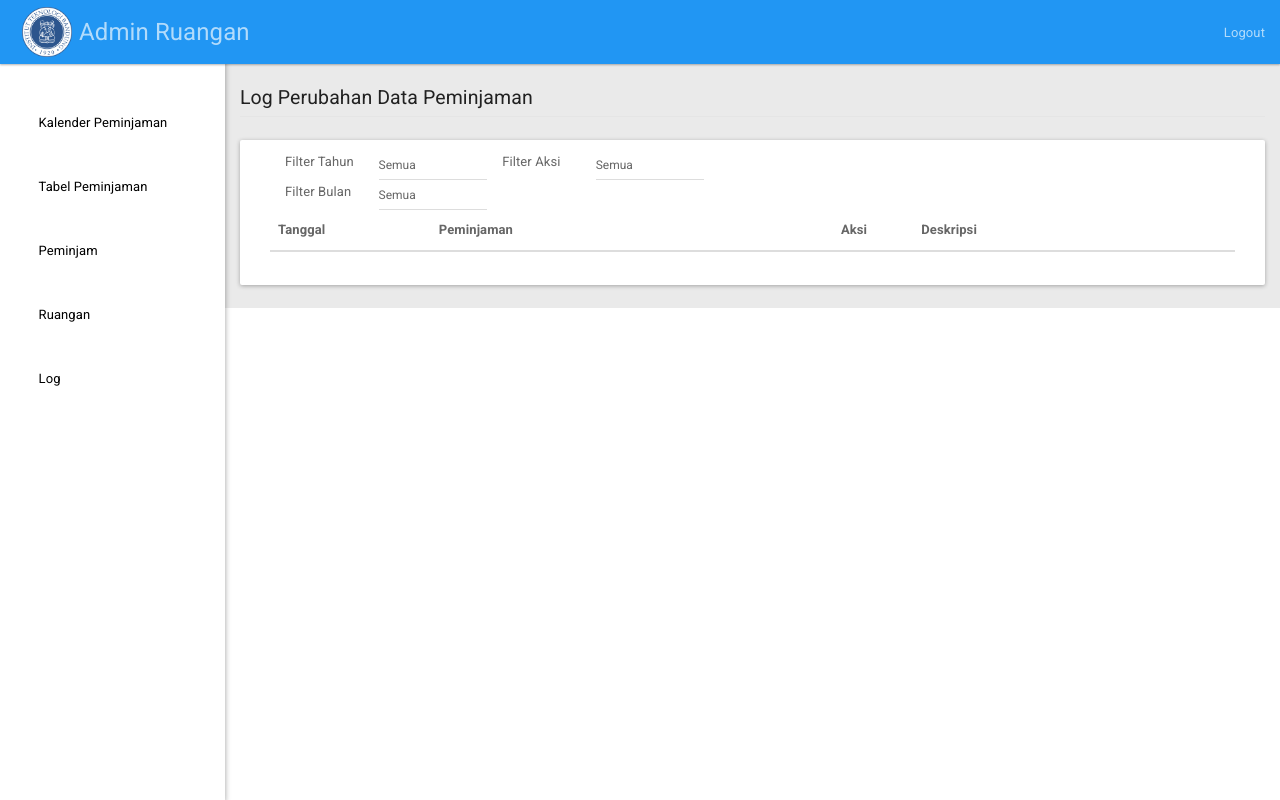
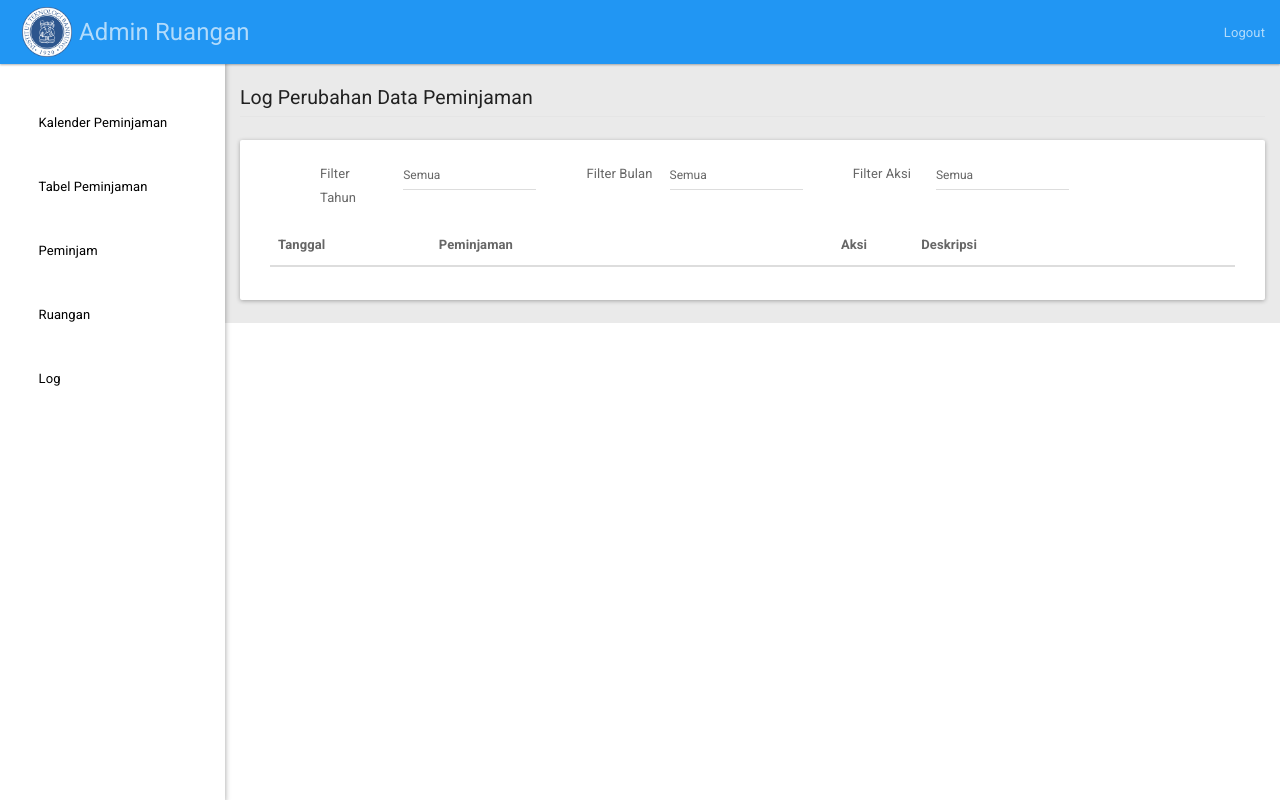
Before and after one commit to harryawk/sarpras_website, a Django app: template log/templates/log/index.html in a window 1280 px wide. Run offline with Django 3.2, Linux system fonts and the light colour scheme; the template is opened without the code that fills it, so the values that code supplies are empty; some libraries are stand-ins or nearby versions; some web fonts are replaced.

Commit message:
perapihan tampilan filter pada page index

```diff
--- a/log/templates/log/index.html
+++ b/log/templates/log/index.html
@@ -29,6 +29,11 @@
 
 	.arrow-down,.arrow-up {
 		padding-right: 0px;
+	}
+
+	.control-label {
+		margin-top: 2px;
+		padding-left: 50px;
 	}
 
 </style>
@@ -145,30 +150,31 @@
 
 <div ng-app="logList" ng-controller="logListController">
     <div class="panel container-fluid">
-			<div class="col-lg-5" style="width: 46.66666667%">
+			<div class="col-lg-10" style="margin-top: 10px;margin-bottom: 10px;">
                 <div class="form-group">
-									<label class="control-label col-lg-3" for="id_filter_tahun">Filter Tahun</label>
-									<div class="col-lg-3" style="padding: 0px">
-											<select ng-model="filterTahun" id="id_filter_tahun" class="form-control input-sm">
-													<option value="" selected>Semua</option>
-											</select>
-									</div>
-										<label class="control-label col-lg-3" for="id_filter_aksi">Filter Aksi</label>
-                    <div class="col-lg-3" style="padding: 0px">
-                        <select ng-model="filterAksi" id="id_filter_aksi" class="form-control input-sm">
-                            <option value="" selected>Semua</option>
-														<option value="{[{ aksiData.string }]}" ng-repeat = "aksiData in aksiListData ">{[{ aksiData.string }]}</option>
-                        </select>
-                    </div>
-                    <label class="control-label col-lg-3" for="id_filter_bulan">Filter Bulan</label>
-                    <div class="col-lg-3" style="padding: 0px">
+					<label class="control-label col-lg-2" for="id_filter_tahun">Filter Tahun</label>
+					<div class="col-lg-2" style="padding: 0px">
+						<select ng-model="filterTahun" id="id_filter_tahun" class="form-control input-sm">
+							<option value="" selected>Semua</option>
+						</select>
+					</div>
+
+					<label class="control-label col-lg-2" for="id_filter_bulan">Filter Bulan</label>
+                    <div class="col-lg-2" style="padding: 0px">
                         <select ng-model="filterBulan" id="id_filter_bulan" class="form-control input-sm">
                             <option value="" selected>Semua</option>
                         </select>
                     </div>
 
-								</div>
+					<label class="control-label col-lg-2" for="id_filter_aksi">Filter Aksi</label>
+                    <div class="col-lg-2" style="padding: 0px">
+                        <select ng-model="filterAksi" id="id_filter_aksi" class="form-control input-sm">
+                            <option value="" selected>Semua</option>
+							<option value="{[{ aksiData.string }]}" ng-repeat = "aksiData in aksiListData ">{[{ aksiData.string }]}</option>
+                        </select>
+                    </div>
 				</div>
+			</div>
         <div class="col-lg-12">
             <table class="table table-striped table-hover ">
                 <thead>
--- a/peminjaman/templates/peminjaman/index.html
+++ b/peminjaman/templates/peminjaman/index.html
@@ -213,7 +213,7 @@ angular.element(document).ready(function() {
     <div class="panel container-fluid">
         <legend>Daftar peminjaman</legend>
         <a href="{% url 'peminjaman:add' %}" style="text-decoration: none; color: black;"><button>ADD</button></a>
-        <div class="row">
+        <div class="row" style="margin-bottom: 10px;margin-top: 10px">
             <div class="col-lg-5" style="margin-bottom: 10px;width: 36.66666667%">
               <div class="form-group">
                   <label class="col-lg-1" for="id_time_start" style="text-align: left;padding-left: 0px">From</label>
@@ -227,7 +227,7 @@ angular.element(document).ready(function() {
                   </div>
               </div>
             </div>
-            <div class="col-lg-5" style="width: 46.66666667%">
+            <div class="col-lg-7" style="">
                 <div class="form-group">
                     <label class="control-label col-lg-3" for="id_filter_peminjam">Filter Peminjam</label>
                     <div class="col-lg-3" style="padding: 0px">
@@ -245,7 +245,7 @@ angular.element(document).ready(function() {
                         </select>
                     </div>
 
-				    <label class="control-label col-lg-3" for="id_filter_bayaran">Filter Status Bayar</label>
+				            <label class="control-label col-lg-3" for="id_filter_bayaran">Filter Status Bayar</label>
                     <div class="col-lg-3" style="padding: 0px">
                         <select ng-model="filterBayar" id="id_filter_bayaran" class="form-control input-sm">
                             <option value="" selected>Semua</option>
```
